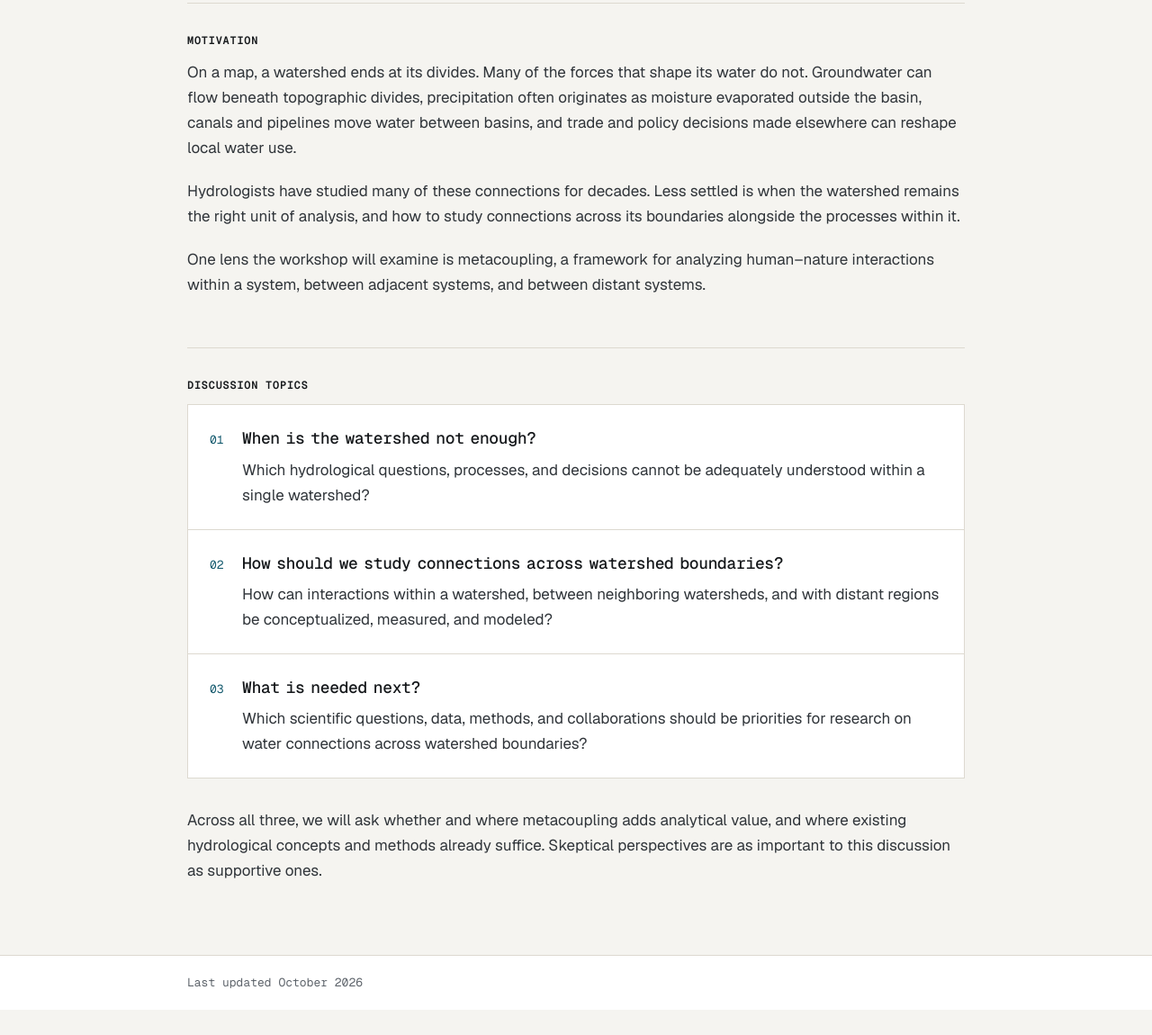
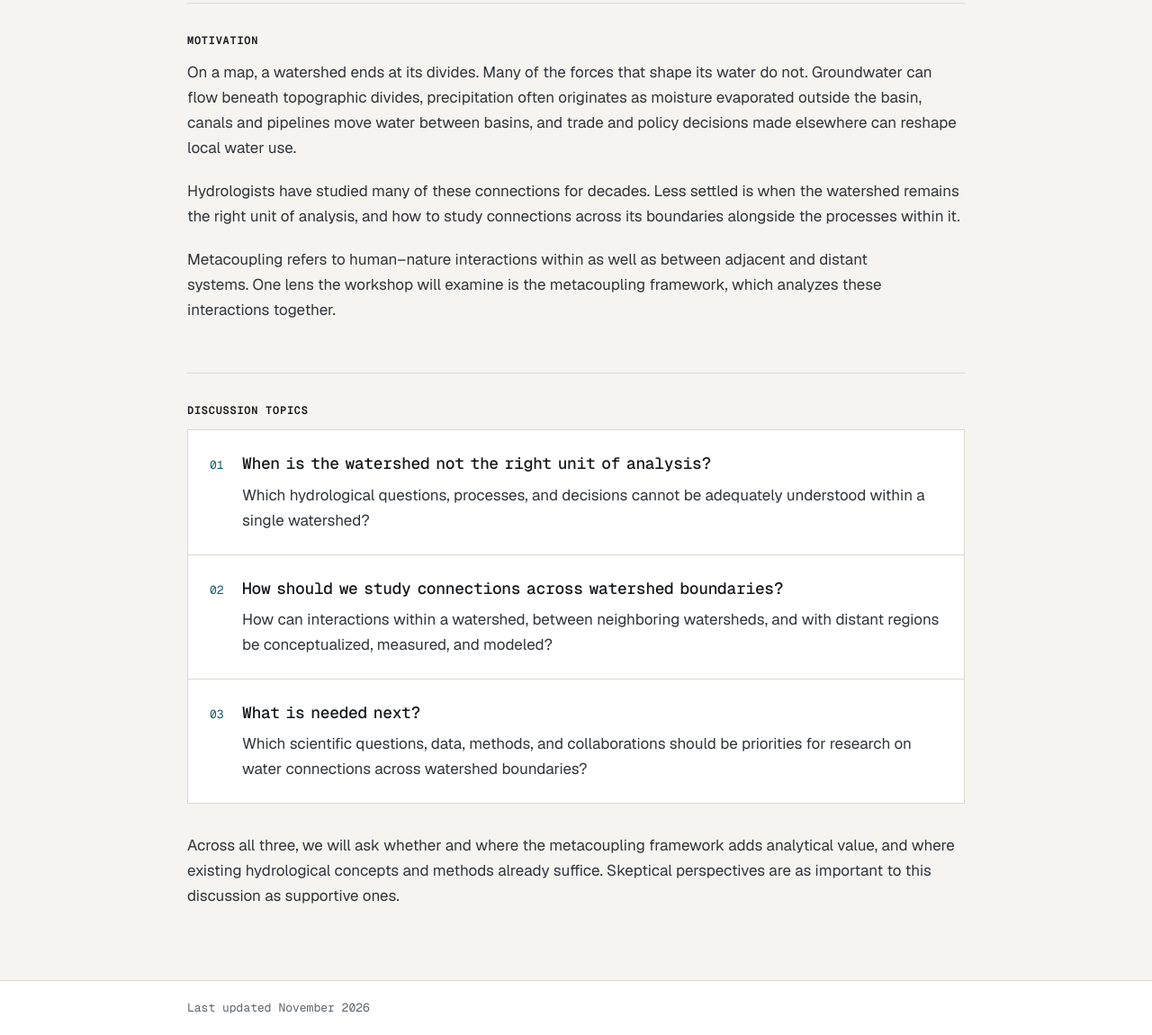
Before and after one commit to xinlan-technology/metacoupling-water-workshop, a plain HTML site: page index.html in a window 1280 px wide. Shown: the part 478-1628 px from the top of the page at 90% size. Before the commit the page ends 1600 px from the top, so only its background shows below. Drawn offline with Linux system fonts and the light colour scheme.

Commit message:
Describe metacoupling as a framework and update footers

```diff
--- a/index.html
+++ b/index.html
@@ -3,7 +3,7 @@
 <head>
   <meta charset="utf-8">
   <meta name="viewport" content="width=device-width, initial-scale=1">
-  <title>Hydrology Beyond the Watershed · A Workshop on Metacoupling as a Lens for Hydrology</title>
+  <title>Hydrology Beyond the Watershed · A Workshop on the Metacoupling Framework in Hydrology</title>
   <meta name="description" content="A small online workshop, by invitation, on hydrological questions and water decisions that cross watershed boundaries, with its three discussion topics.">
   <meta name="robots" content="noindex, nofollow">
   <meta name="theme-color" content="#FFFFFF" media="(prefers-color-scheme: light)">
@@ -28,7 +28,7 @@
   <main class="wrap" id="main" tabindex="-1">
     <div class="page-heading">
       <h1>Hydrology Beyond the Watershed</h1>
-      <p class="subtitle">A Workshop on Metacoupling as a Lens for Hydrology</p>
+      <p class="subtitle">A Workshop on the Metacoupling Framework in Hydrology</p>
       <p class="lead">A small workshop bringing together researchers and practitioners to examine hydrological questions and water decisions that cross watershed boundaries, and to develop a research agenda.</p>
     </div>
 
@@ -42,7 +42,7 @@
       <h2 id="motivation-h">Motivation</h2>
       <p>On a map, a watershed ends at its divides. Many of the forces that shape its water do not. Groundwater can flow beneath topographic divides, precipitation often originates as moisture evaporated outside the basin, canals and pipelines move water between basins, and trade and policy decisions made elsewhere can reshape local water use.</p>
       <p>Hydrologists have studied many of these connections for decades. Less settled is when the watershed remains the right unit of analysis, and how to study connections across its boundaries alongside the processes within it.</p>
-      <p>One lens the workshop will examine is metacoupling, a framework for analyzing human–nature interactions within a system, between adjacent systems, and between distant systems.</p>
+      <p>Metacoupling refers to human–nature interactions within as well as between adjacent and distant systems. One lens the workshop will examine is the metacoupling framework, which analyzes these interactions together.</p>
     </section>
 
     <section class="prose" id="topics" aria-labelledby="discussion-h">
@@ -50,7 +50,7 @@
       <ol class="rows" role="list">
         <li class="topic">
           <span class="row-number" aria-hidden="true">01</span>
-          <h3>When is the watershed not enough?</h3>
+          <h3>When is the watershed not the right unit of analysis?</h3>
           <p>Which hydrological questions, processes, and decisions cannot be adequately understood within a single watershed?</p>
         </li>
         <li class="topic">
@@ -64,12 +64,12 @@
           <p>Which scientific questions, data, methods, and collaborations should be priorities for research on water connections across watershed boundaries?</p>
         </li>
       </ol>
-      <p class="closing">Across all three, we will ask whether and where metacoupling adds analytical value, and where existing hydrological concepts and methods already suffice. Skeptical perspectives are as important to this discussion as supportive ones.</p>
+      <p class="closing">Across all three, we will ask whether and where the metacoupling framework adds analytical value, and where existing hydrological concepts and methods already suffice. Skeptical perspectives are as important to this discussion as supportive ones.</p>
     </section>
   </main>
 
   <footer class="site-footer">
-    <p class="wrap">Last updated October 2026</p>
+    <p class="wrap">Last updated November 2026</p>
   </footer>
 </body>
 </html>
```
Also changed, not shown: reading.html (+2 -2 lines), 1 other file.
